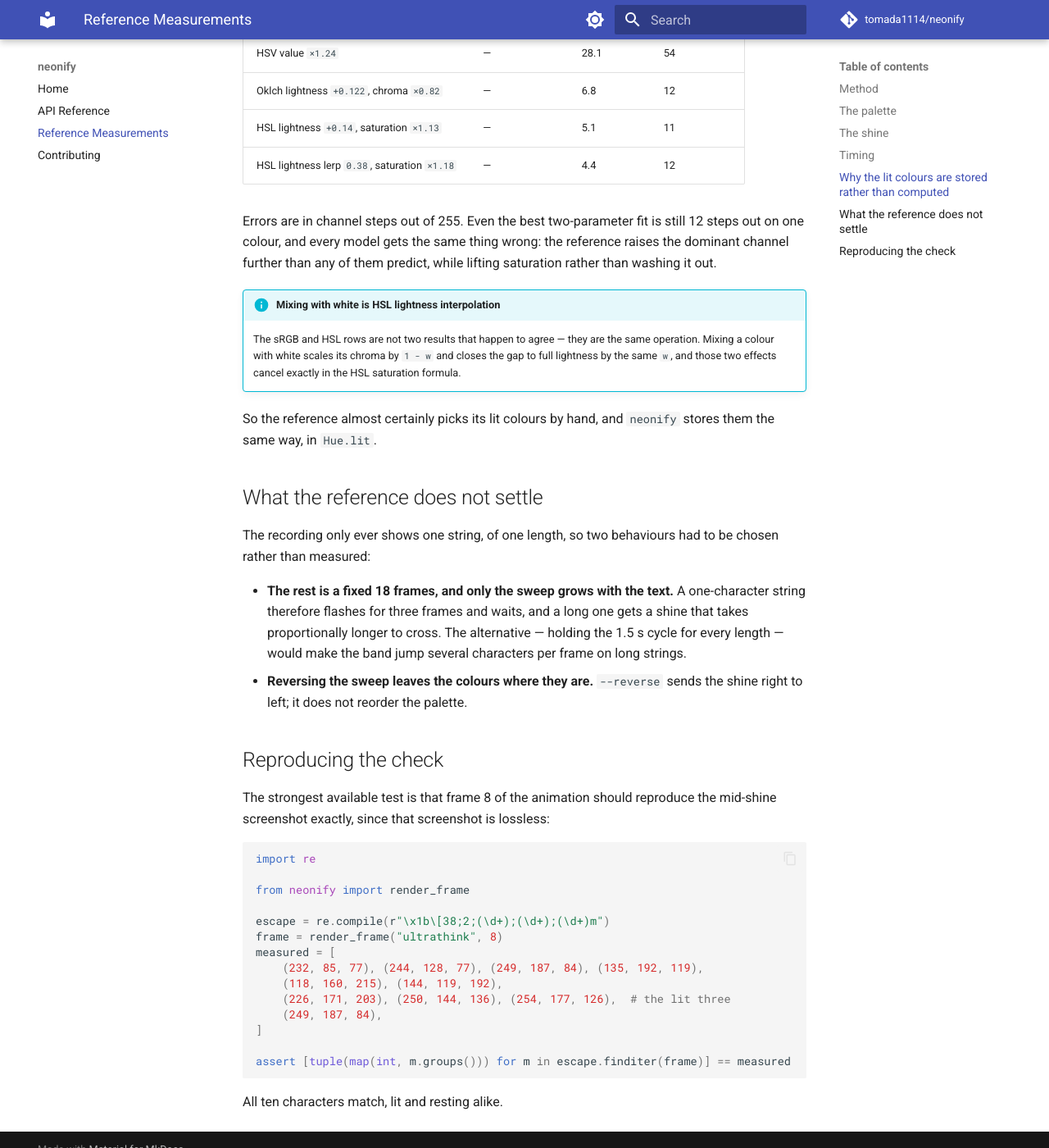
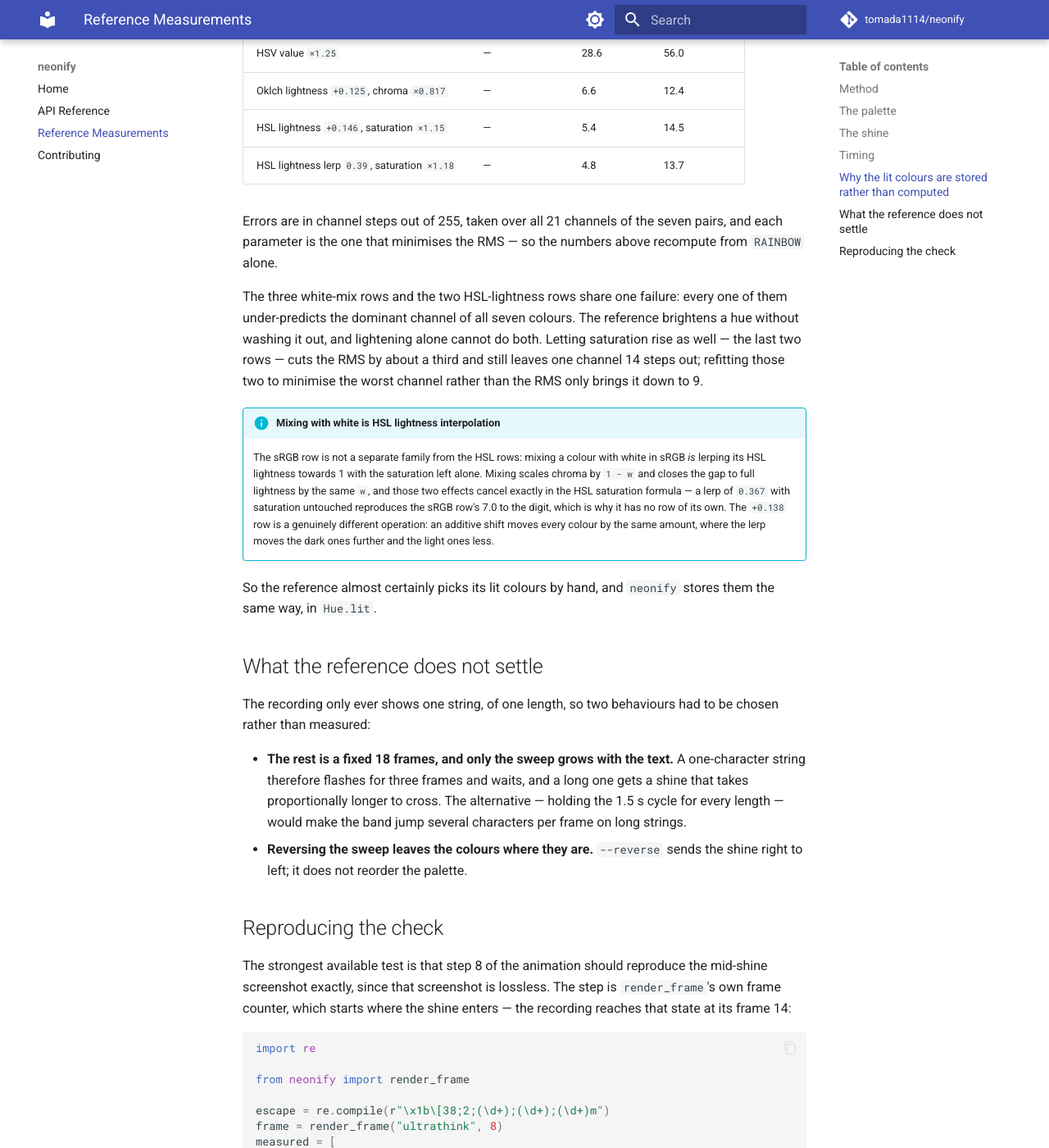
Before and after one commit to tomada1114/neonify, an MkDocs documentation site: the page built from docs/measurements.md, in a window 1280 px wide and 1400 px high, scrolled down 3651 px. Shown: the whole window at 82% size. Built offline with MkDocs 1.6.1 and Material for MkDocs 9.7.7, drawn with Linux system fonts in a browser that asks for light colours; comment, search, counter and statistics services are not loaded; some of the changed text lies outside the part shown.

Commit message:
docs: re-derive the lightening fits from the shipped palette
The error table did not recompute from RAINBOW: its best row claimed an RMS
below the minimum that model family can reach. Every row is refitted, the
metric is stated so a reader can reproduce it, and the surrounding claims are
corrected -- only the lightness-only models miss the dominant channel on all
seven colours, and mixing with white is a lightness lerp rather than the
additive shift the note pointed at. The palette docstring overstated the gap
the same way.

Claude-Session: https://claude.ai/code/session_01H5TN4Ri9uCqYJvq5bpMPau

````diff
--- a/docs/measurements.md
+++ b/docs/measurements.md
@@ -125,28 +125,38 @@ several were fitted against all seven measured pairs. None of them fits:
 
 | Model | Best parameter | RMS error | Worst channel |
 | --- | --- | --- | --- |
-| Mix towards white, sRGB | 36.5% | 6.5 | 16 |
-| Mix towards white, Oklab | 34.5% | 6.7 | 15 |
-| Mix towards white, linear light | 24.5% | 10.4 | 23 |
-| HSL lightness `+0.135` | — | 7.0 | 16 |
-| HSL lightness set to `0.758` | — | 7.4 | 13 |
-| HSV value `×1.24` | — | 28.1 | 54 |
-| Oklch lightness `+0.122`, chroma `×0.82` | — | 6.8 | 12 |
-| HSL lightness `+0.14`, saturation `×1.13` | — | 5.1 | 11 |
-| HSL lightness lerp `0.38`, saturation `×1.18` | — | 4.4 | 12 |
+| Mix towards white, sRGB | 36.7% | 7.0 | 16.3 |
+| Mix towards white, Oklab | 35.8% | 7.2 | 17.5 |
+| Mix towards white, linear light | 24.8% | 10.9 | 23.7 |
+| HSL lightness `+0.138` | — | 7.3 | 17.3 |
+| HSL lightness set to `0.762` | — | 7.9 | 14.7 |
+| HSV value `×1.25` | — | 28.6 | 56.0 |
+| Oklch lightness `+0.125`, chroma `×0.817` | — | 6.6 | 12.4 |
+| HSL lightness `+0.146`, saturation `×1.15` | — | 5.4 | 14.5 |
+| HSL lightness lerp `0.39`, saturation `×1.18` | — | 4.8 | 13.7 |
 
-Errors are in channel steps out of 255. Even the best two-parameter fit is still
-12 steps out on one colour, and every model gets the same thing wrong: the
-reference
-raises the dominant channel further than any of them predict, while lifting
-saturation rather than washing it out.
+Errors are in channel steps out of 255, taken over all 21 channels of the seven
+pairs, and each parameter is the one that minimises the RMS — so the numbers
+above recompute from `RAINBOW` alone.
+
+The three white-mix rows and the two HSL-lightness rows share one failure: every
+one of them under-predicts the dominant channel of all seven colours. The
+reference brightens a hue without washing it out, and lightening alone cannot do
+both. Letting saturation rise as well — the last two rows — cuts the RMS by
+about a third and still leaves one channel 14 steps out; refitting those two to
+minimise the worst channel rather than the RMS only brings it down to 9.
 
 !!! info "Mixing with white is HSL lightness interpolation"
 
-    The sRGB and HSL rows are not two results that happen to agree — they are
-    the same operation. Mixing a colour with white scales its chroma by `1 - w`
-    and closes the gap to full lightness by the same `w`, and those two effects
-    cancel exactly in the HSL saturation formula.
+    The sRGB row is not a separate family from the HSL rows: mixing a colour
+    with white in sRGB *is* lerping its HSL lightness towards 1 with the
+    saturation left alone. Mixing scales chroma by `1 - w` and closes the gap to
+    full lightness by the same `w`, and those two effects cancel exactly in the
+    HSL saturation formula — a lerp of `0.367` with saturation untouched
+    reproduces the sRGB row's 7.0 to the digit, which is why it has no row of
+    its own. The `+0.138` row is a genuinely different operation: an additive
+    shift moves every colour by the same amount, where the lerp moves the dark
+    ones further and the light ones less.
 
 So the reference almost certainly picks its lit colours by hand, and `neonify`
 stores them the same way, in `Hue.lit`.
@@ -166,8 +176,10 @@ to be chosen rather than measured:
 
 ## Reproducing the check
 
-The strongest available test is that frame 8 of the animation should reproduce
-the mid-shine screenshot exactly, since that screenshot is lossless:
+The strongest available test is that step 8 of the animation should reproduce
+the mid-shine screenshot exactly, since that screenshot is lossless. The step is
+`render_frame`'s own frame counter, which starts where the shine enters — the
+recording reaches that state at its frame 14:
 
 ```python
 import re
````
Also changed, not shown: 1 other file.
